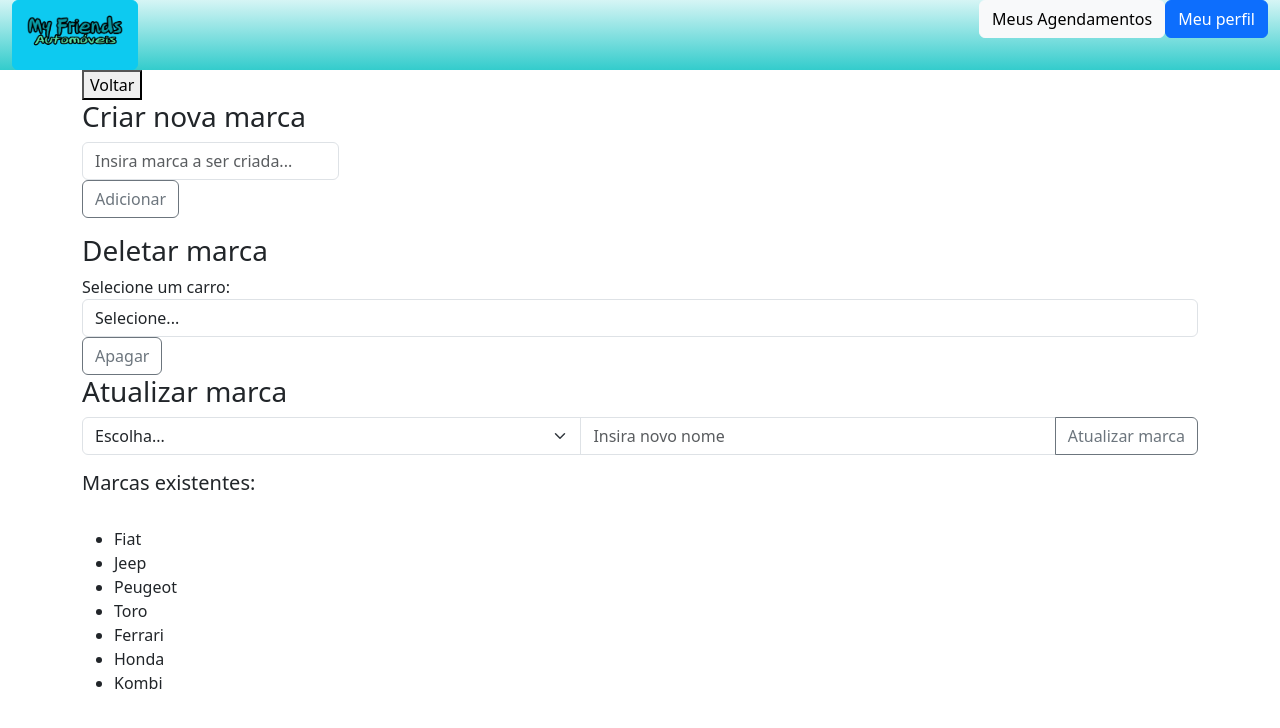
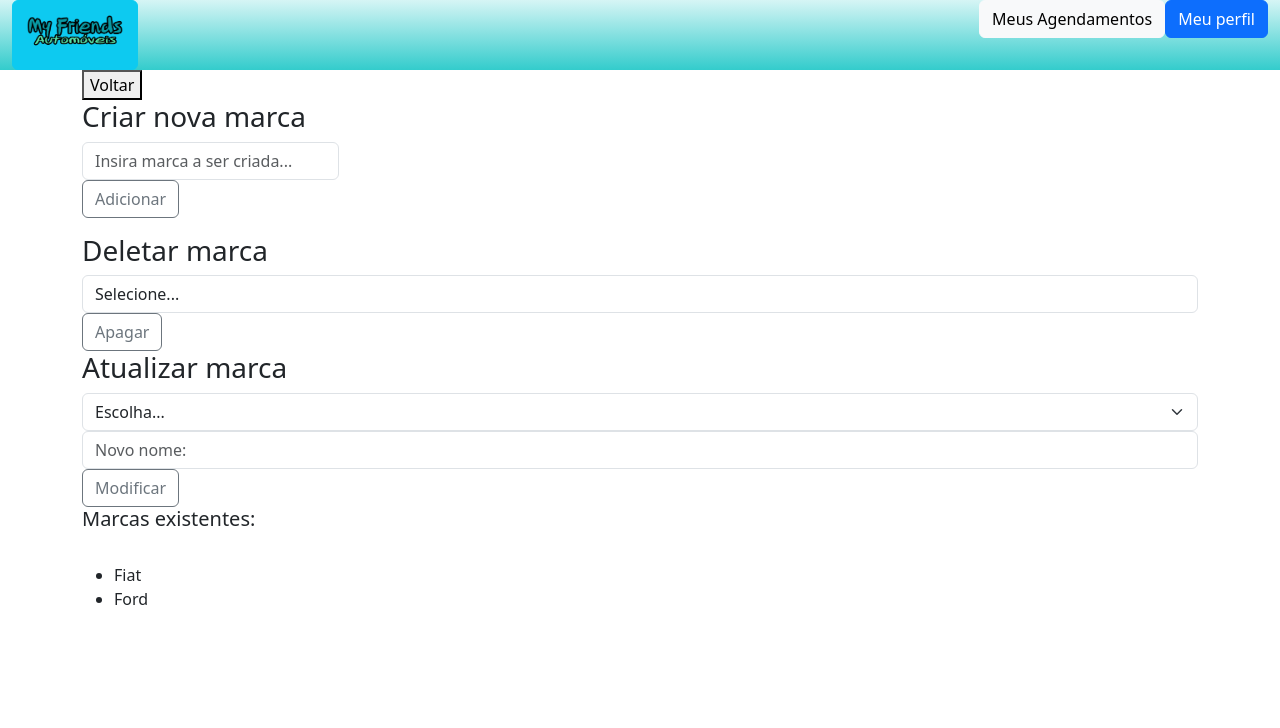
Before and after one commit to dsm-cefet-rj/trabalho-integrado-2023-2-psw-grupo-9-23-2, a React (Vite) app in the folder Frontend/: page /filtros-adm in a window 1280 px wide. Shown: the top 728 px of the page. Built offline with nearby package versions, Linux system fonts and the light colour scheme; data requests are answered from the project's data file.

Commit message:
Update dos filtros
O próximo passo agora é realizar as rotas dos filtros

```diff
--- a/Frontend/db.json
+++ b/Frontend/db.json
@@ -98,33 +98,6 @@
       "marca": "Renault",
       "valor": "20000",
       "id": 11
-    },
-    {
-      "isAntigo": true,
-      "nome": "fiat punto",
-      "imgLink": "public/Antigos/antigo1.PNG",
-      "km": "12",
-      "marca": "fiat",
-      "valor": "123123",
-      "id": 12
-    },
-    {
-      "isAntigo": true,
-      "nome": "uhu",
-      "imgLink": "public/Antigos/antigo1.PNG",
-      "km": "123",
-      "marca": "gm",
-      "valor": "123123",
-      "id": 13
-    },
-    {
-      "isAntigo": true,
-      "nome": "abc",
-      "imgLink": "public/Antigos/antigo1.PNG",
-      "km": "123",
-      "marca": "fiat",
-      "valor": "123123",
-      "id": 14
     }
   ],
   "horarios": [
@@ -174,31 +147,11 @@
   "filtros": [
     {
       "marca": "Fiat",
-      "id": "Fiat"
+      "id": 1
     },
     {
-      "marca": "Jeep",
-      "id": "Jeep"
-    },
-    {
-      "marca": "Peugeot",
-      "id": "Peugeot"
-    },
-    {
-      "marca": "Toro",
-      "id": "Toro"
-    },
-    {
-      "marca": "Ferrari",
-      "id": "Ferrari"
-    },
-    {
-      "marca": "Honda",
-      "id": "Honda"
-    },
-    {
-      "marca": "Kombi",
-      "id": "Kombi"
+      "marca": "Ford",
+      "id": 2
     }
   ]
 }
--- a/Frontend/src/Filtros/CriadorFiltros.jsx
+++ b/Frontend/src/Filtros/CriadorFiltros.jsx
@@ -4,77 +4,7 @@ import React, {useState, useEffect} from 'react'
 import Cabecalho from '../Layout/Cabecalho';
 export default function CriadorFiltros(props)
 {
-    /*
-    const [marcas, setMarca] = useState({
-        marca: '',
-      });
-      const handleInputChange = (e) => {
-        const { name, value } = e.target;
-        setMarca({
-            ...marcas,
-          [name] : value
-        });
-      };
 
-      useEffect(() => {
-        fetch('http://localhost:8000/filtros')
-          .then((response) => response.json())
-          .then((data) => {
-            setMarca(data);
-          })
-          .catch((error) => {
-            console.error('Error fetching data:', error);
-          });
-      }, []);
-      const handleSubmit = async (e) => {
-        e.preventDefault();
-
-        try {
-          const newEntry = {
-            marca: marcas.marca,
-            id: marcas.length + 1
-          };
-
-          const response = await fetch('http://localhost:8000/filtros', {
-            method: 'POST',
-            headers: {
-              'Content-Type': 'application/json',
-            },
-            body: JSON.stringify(newEntry),
-          });
-
-          if (response.ok) {
-            const responseData = await response.json();
-            console.log('New entry created:', responseData);
-
-            setMarca({
-                marca: '',
-              });
-          } else {
-            console.error('Error creating new entry:', response.status, response.statusText);
-          }
-        } catch (error) {
-            alert('Essa marca já existe nos filtros!');
-            console.log(error);
-        }
-      };
-    return(
-        <>
-            <form onSubmit={handleSubmit}>
-                <div className="input-group mb-3">
-                    <label htmlFor="marca">Insira nome de marca: </label>
-                    <input type="text" className="form-control"
-                    id="marca"
-                    name="marca"
-                    value={marcas.marca}
-                    onChange={handleInputChange}
-                    />
-                    <button className="btn btn-outline-secondary" type="submit">Adicionar marca</button>
-                </div>
-            </form>
-        </>
-    );
-    */
     const [formData, setFormData] = useState({
         marca: '',
 
@@ -104,9 +34,20 @@ export default function CriadorFiltros(props)
         e.preventDefault();
 
         try {
+
+          if(mar.filter((m)=> m.marca === formData.marca).length > 0)
+          {
+            alert('Essa marca já existe nos filtros!');
+            return;
+          }
+          else if(formData.marca == "")
+          {
+            alert('Insira o nome da marca a ser criada');
+            return;
+          }
           const newEntry = {
             ...formData,
-            id: formData.marca
+
           };
 
           const response = await fetch('http://localhost:8000/filtros', {
@@ -134,7 +75,7 @@ export default function CriadorFiltros(props)
                   console.error('Error fetching data:', error);
                 });
 
-
+              window.location.reload();
           } else {
             console.error('Error creating new entry:', response.status, response.statusText);
             if(response.status == 500)
--- a/Frontend/src/Filtros/DeleterFiltros.jsx
+++ b/Frontend/src/Filtros/DeleterFiltros.jsx
@@ -31,7 +31,7 @@ export default function DeleterFiltros(props) {
     e.preventDefault();
 
     if (!selectedFiltroId) {
-      alert('Por favor selecione um carro.');
+      alert('Por favor selecione uma marca!');
       return;
     }
 
@@ -43,7 +43,7 @@ export default function DeleterFiltros(props) {
       if (response.ok) {
         console.log('filtro deletado com sucesso.');
         setSelectedFiltroId(null);
-        window.location.reload();
+
 
         fetch('http://localhost:8000/filtros')
                 .then((response) => response.json())
@@ -66,12 +66,13 @@ export default function DeleterFiltros(props) {
     <>
     <div>
       <div>
-        <label>Selecione um carro:</label>
+
         <select value={selectedFiltroId || ''} onChange={handleCarChange}  className='form-control'>
           <option value="">Selecione...</option>
           {filtros.map((m) => (
               <option key={m.id} value={m.id}>
-              {m.id}
+              {m.marca}
+
             </option>
           ))}
         </select>
--- a/Frontend/src/Filtros/FiltrosAdm.jsx
+++ b/Frontend/src/Filtros/FiltrosAdm.jsx
@@ -5,6 +5,8 @@ import Cabecalho from '../Layout/Cabecalho';
 
 import CriadorFiltros from './CriadorFiltros';
 import DeleterFiltros from './DeleterFiltros';
+import UpdaterFiltros from './UpdaterFiltros';
+
 
 export default function FiltrosAdm() {
     const [marcas, setMarca] = useState([]);
@@ -85,23 +87,12 @@ const handleGoBack = () => {
                     <h3>Deletar marca</h3>
                     <DeleterFiltros setMarc={setMarca} />
                     <h3>Atualizar marca</h3>
-                    <div className="input-group mb-3">
-                        <select className="form-select" id="UpdSelMarca">
-                            <option selected >Escolha...</option>
-                            {marcas.map((m) =>
-                                <>
-                                    <option value={m.marca}>{m.marca}</option>
-                                </>
-                            )}
-                        </select>
-                        <input type="text" class="form-control" placeholder="Insira novo nome" id="UpdNovaMarca"></input>
-                        <button class="btn btn-outline-secondary" type="button" onClick={() => updtMarca(document.getElementById("UpdSelMarca").value, document.getElementById("UpdNovaMarca").value)}> Atualizar marca</button>
-                    </div>
+                    <UpdaterFiltros setMarc={setMarca} />
                 </div>
                 <h5>Marcas existentes: </h5> <br />
                 <ul>
                   {marcas.map((m) =>
-                      <li>{m.id}</li>
+                      <li>{m.marca}</li>
                   )}
                 </ul>
             </div>
--- /dev/null
+++ b/Frontend/src/Filtros/UpdaterFiltros.jsx
@@ -0,0 +1,131 @@
+import '/bootstrap-5.3.1-dist/css/bootstrap.css'
+import React, {useState, useEffect } from 'react'
+import { Link } from 'react-router-dom';
+
+
+export default function UpdaterFiltros(props) {
+    const [filtros, setFiltros] = useState([]);
+
+  useEffect(() => {
+    fetch('http://localhost:8000/filtros')
+      .then((response) => response.json())
+      .then((data) => {
+        setFiltros(data);
+      })
+      .catch((error) => {
+        console.error('Error fetching data:', error);
+      });
+  }, []);
+
+
+  const handleGoBack = () => {
+    window.history.back();
+  };
+
+
+    const [selectedFilId, setSelectedFilId] = useState(null);
+    const [formData, setFormData] = useState({
+      id: ""
+    });
+
+    const handleCarChange = (e) => {
+      const filId = e.target.value;
+      setSelectedFilId(filId);
+
+      const selectedFil = filtros.find((f) => f.id === filId);
+      //if (selectedFil) {
+        //setFormData(selectedFil);
+      //}
+    };
+
+    const handleInputChange = (e) => {
+      const { name, value } = e.target;
+      setFormData({
+        marca: value
+      });
+    };
+
+    const handleSubmit = async (e) => {
+      e.preventDefault();
+
+      if (!selectedFilId) {
+        alert('Por favor, selecione uma marca!');
+        return;
+      }
+      else if(formData.marca==="")
+      {
+        alert('Por favor, escolha um novo nome para a marca!');
+        return;
+      }
+      else if(filtros.filter((m)=> m.marca === formData.marca).length > 0)
+      {
+        alert('Essa marca já existe nos filtros!');
+        return;
+      }
+      try {
+        const updatedCarData = {
+          ...formData,
+
+        };
+
+        const response = await fetch(`http://localhost:8000/filtros/${selectedFilId}`, {
+          method: 'PUT',
+          headers: {
+            'Content-Type': 'application/json',
+          },
+          body: JSON.stringify(updatedCarData),
+        });
+
+        if (response.ok) {
+          const responseData = await response.json();
+          console.log('filter data updated:', responseData);
+
+          fetch('http://localhost:8000/filtros')
+          .then((response) => response.json())
+          .then((data) => {
+            {props.setMarc(data)}
+            {setFiltros(data)}
+          })
+          .catch((error) => {
+            console.error('Error fetching data:', error);
+          });
+
+        } else {
+          console.error('Error updating filter data:', response.status, response.statusText);
+        }
+      } catch (error) {
+        console.error('Error updating filter data:', error);
+      }
+    };
+
+    return (
+    <>
+        <div>
+        <div>
+          <select value={selectedFilId || ''} onChange={handleCarChange} className='form-select'>
+            <option value="">Escolha...</option>
+            {filtros.map((f) => (
+                <option key={f.id} value={f.id}>
+                {f.marca}
+              </option>
+            ))}
+          </select>
+        </div>
+        <form onSubmit={handleSubmit}>
+
+        <div>
+          <input placeholder='Novo nome: ' className='form-control'
+            type="text"
+            id="id"
+            name="id"
+            value={formData.id}
+            onChange={handleInputChange}
+          />
+        </div>
+
+        <button type="submit" className='btn btn-outline-secondary'>Modificar</button>
+      </form>
+      </div>
+    </>
+    );
+  }
```
